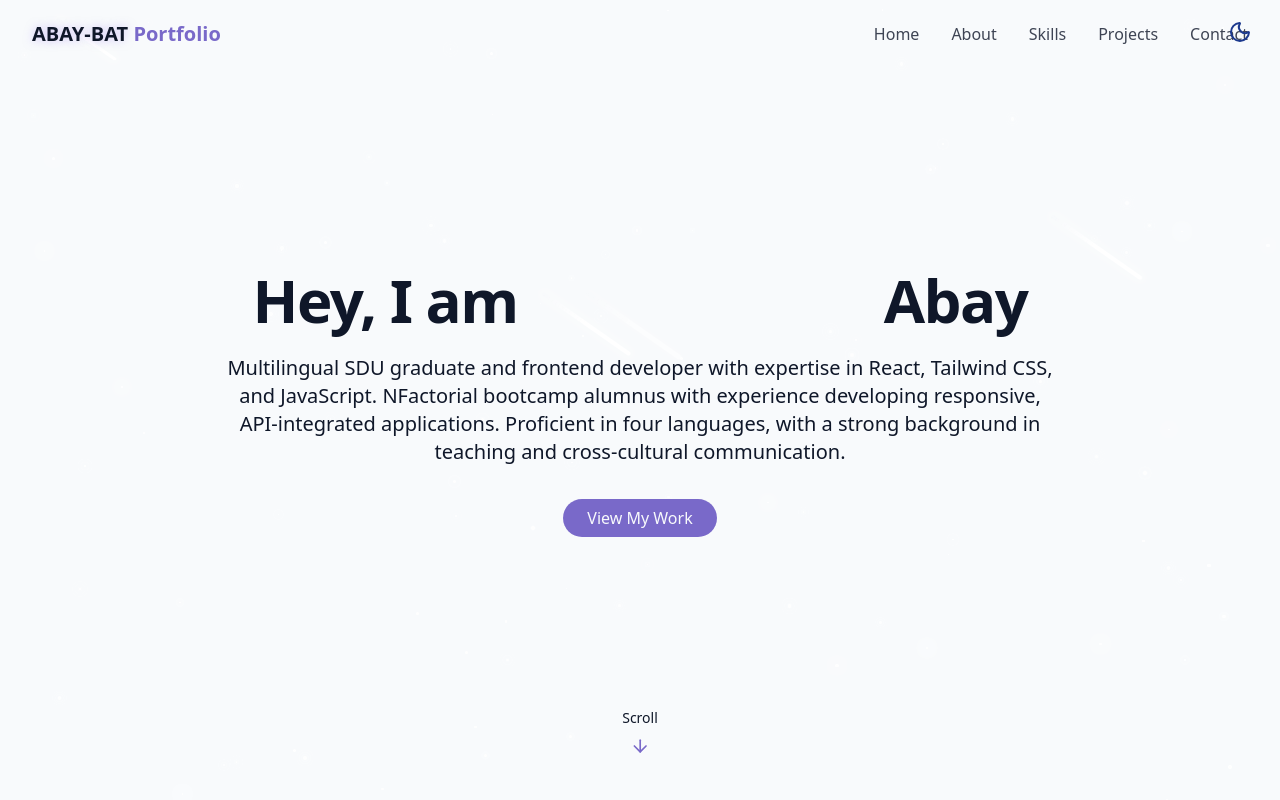
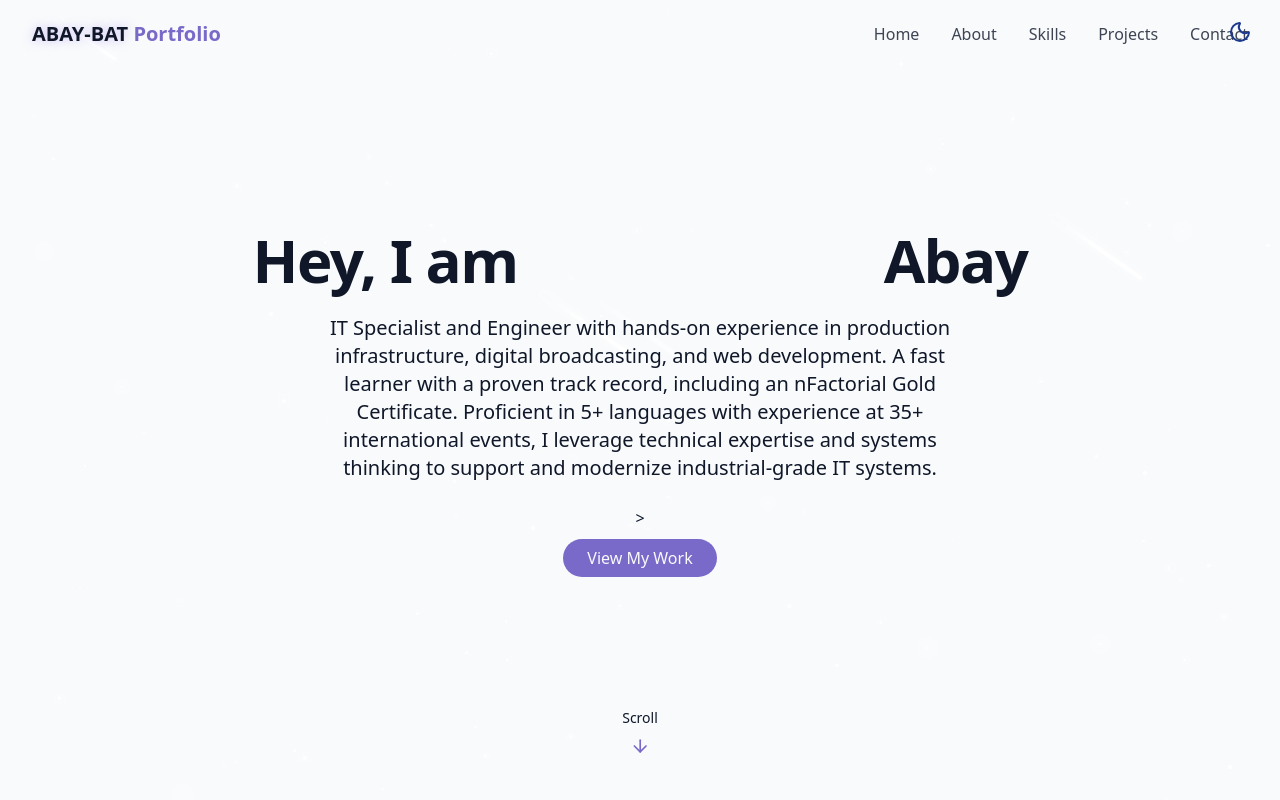
Before and after one commit to Abay-Bat/Portfolio, a React (Vite) app: page / in a window 1280 px wide. Shown: the top 800 px of the page. Built offline with nearby package versions, Linux system fonts and the light colour scheme.

Commit message:
Update HeroSection.jsx

```diff
--- a/src/components/HeroSection.jsx
+++ b/src/components/HeroSection.jsx
@@ -12,9 +12,9 @@ export const HeroSection = () =>{
   <span className="text-gradient ml-2 opacity-0 animate-fade-in-delay-2"> Abay </span>
 </h1>
 
-                <p className="text-lg md:text-xl text-muted-foreground max-2-2xl mx-auto opacity-0 animate-fade-in-delay-3">
-            Multilingual SDU graduate and frontend developer with expertise in React, Tailwind CSS, and JavaScript. NFactorial bootcamp alumnus with experience developing responsive, API-integrated applications. Proficient in four languages, with a strong background in teaching and cross-cultural communication.
-                </p>
+               <p className="text-lg md:text-xl text-muted-foreground max-w-2xl mx-auto opacity-0 animate-fade-in-delay-3">
+  IT Specialist and Engineer with hands-on experience in production infrastructure, digital broadcasting, and web development. A fast learner with a proven track record, including an nFactorial Gold Certificate. Proficient in 5+ languages with experience at 35+ international events, I leverage technical expertise and systems thinking to support and modernize industrial-grade IT systems.
+</p>>
                 <div className=" pt-4 opacity-0 animate-fade-in-delay-4">
                     <a href="#project" className="cosmic-button">
                         View My Work
```
